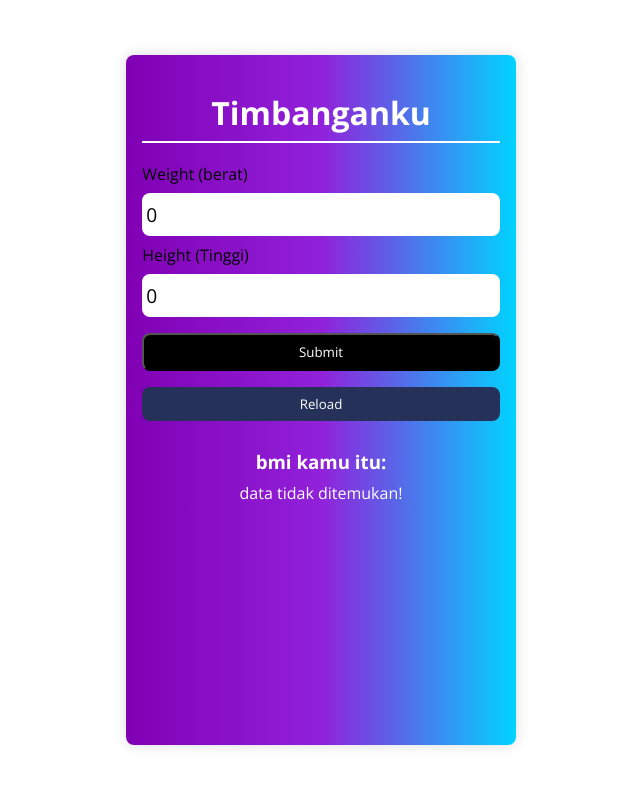
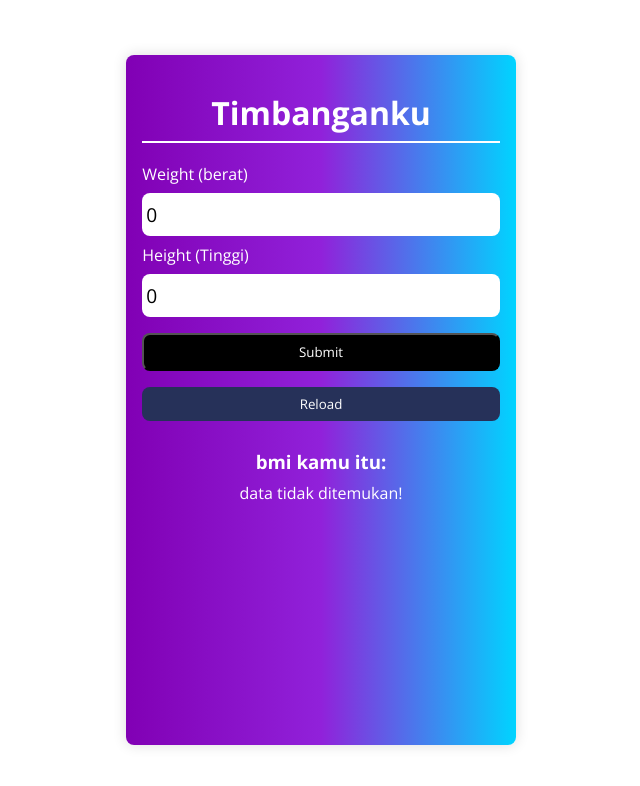
Before and after one commit to Anugerah20/bmi-you, a React (Create React App) app: page / in a window 1280 px wide. Shown: the top 786 px of the page, without its empty margins (319-959 px from the left). Built offline with nearby package versions, Linux system fonts and the light colour scheme; the HTML template or start-up script is replaced by a standard one.

Commit message:
new color label

```diff
--- a/src/index.css
+++ b/src/index.css
@@ -38,6 +38,10 @@ input {
   font-size: 1.2rem;
   border-radius: 8px;
   border: none;
+}
+
+label {
+  color: #FFF;
 }
 
 .btn {
```
